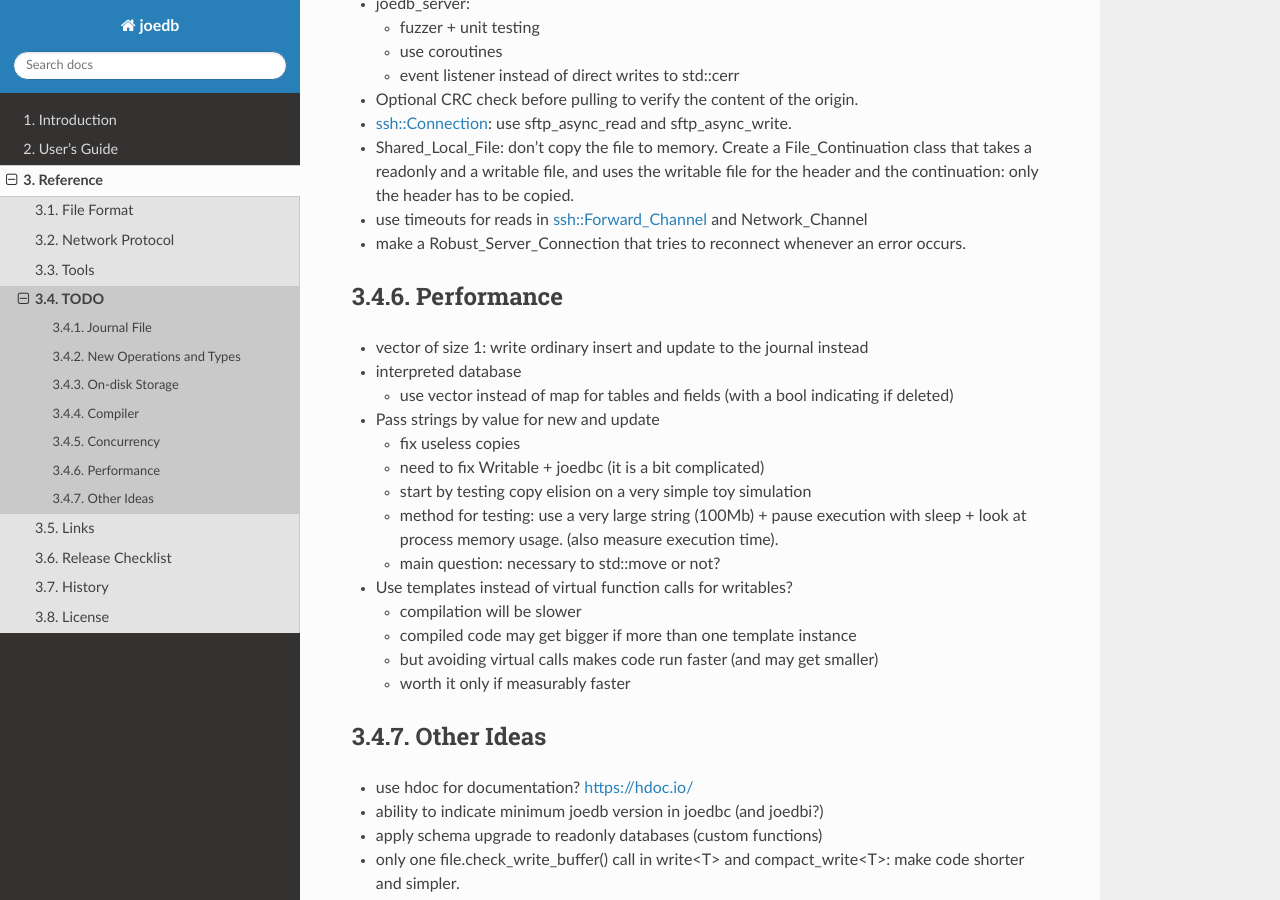
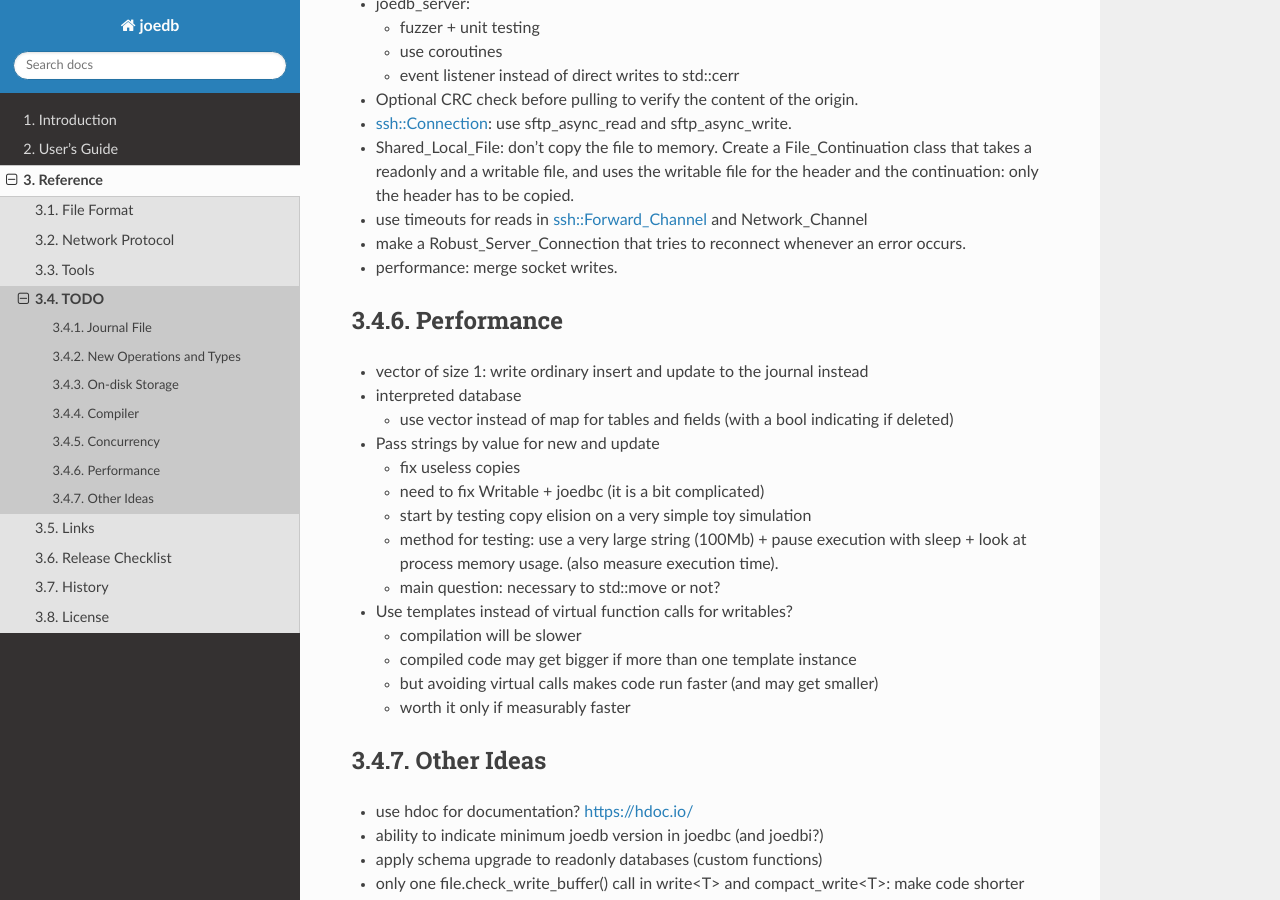
Before and after one commit to Remi-Coulom/joedb, a Sphinx documentation site: the page built from doc/source/todo.rst, in a window 1280 px wide and 900 px high, scrolled down 1409 px. Built offline with Sphinx 7.4.7 and the Read the Docs theme 2.0.0, drawn with Linux system fonts in a browser that asks for light colours; formulas are drawn with MathJax 3.

Commit message:
todo.rst

```diff
--- a/doc/source/todo.rst
+++ b/doc/source/todo.rst
@@ -73,6 +73,7 @@ Concurrency
 - use timeouts for reads in ssh::Forward_Channel and Network_Channel
 - make a Robust_Server_Connection that tries to reconnect whenever an error
   occurs.
+- performance: merge socket writes.
 
 Performance
 -----------
```
